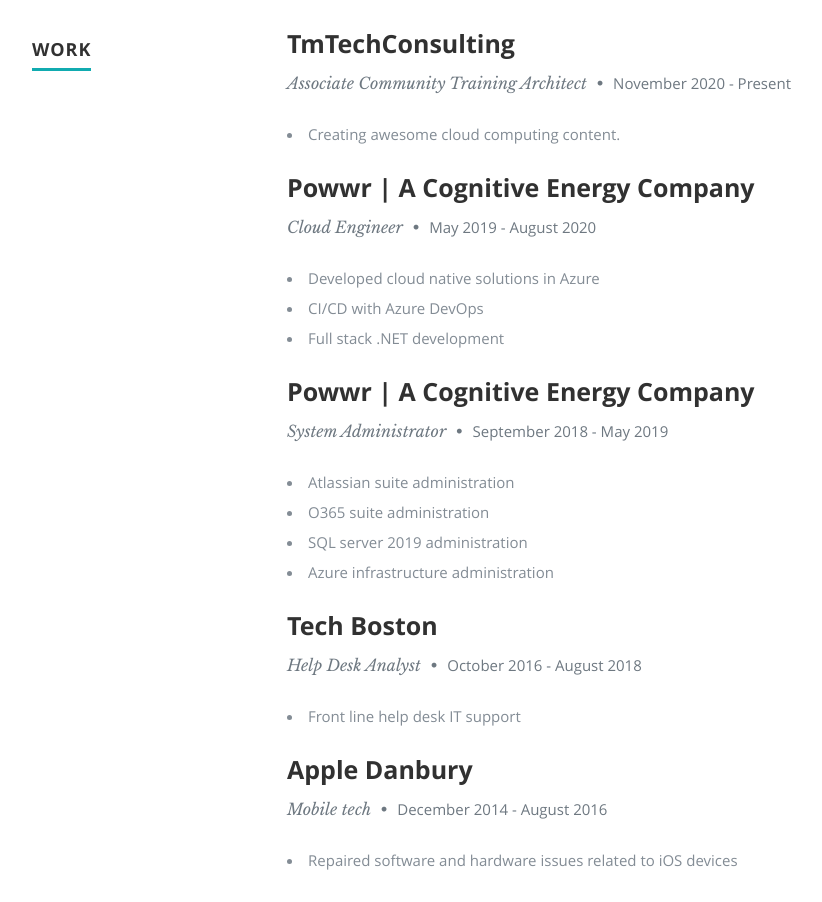
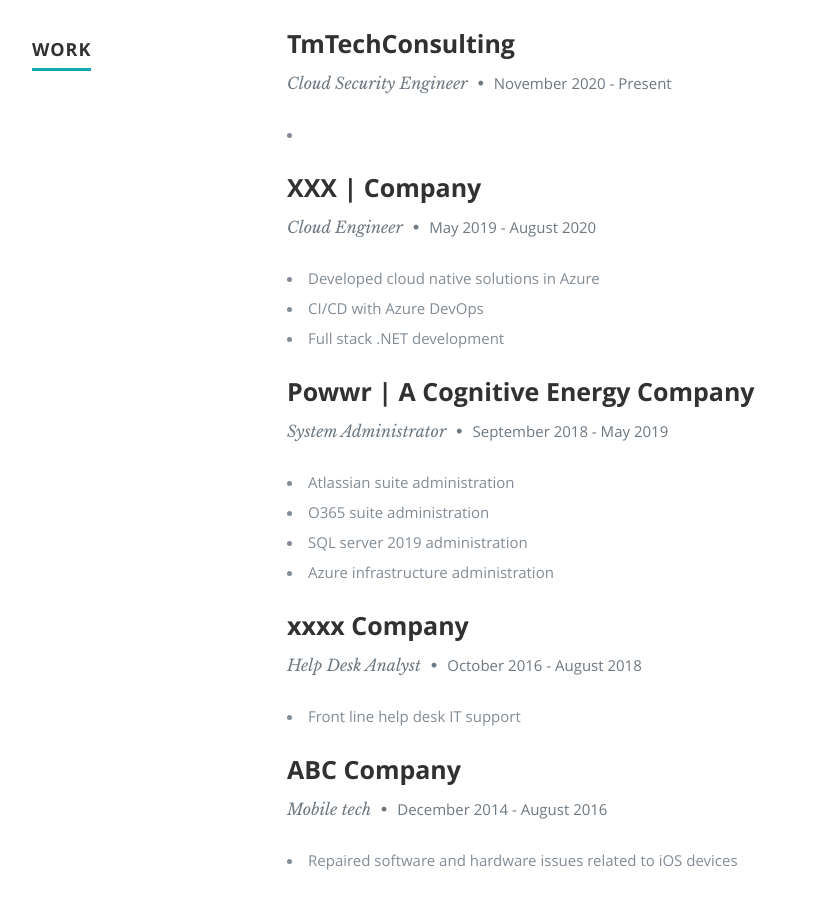
Before and after one commit to ajumayev/azure-rsume, a plain HTML site: page frontend/index.html in a window 1280 px wide. Shown: the part 1540-2442 px from the top of the page, without its empty margins (118-940 px from the left). Drawn offline with nearby package versions, Linux system fonts and the light colour scheme; no server answers.

Commit message:
adding few changes

```diff
--- a/frontend/index.html
+++ b/frontend/index.html
@@ -169,10 +169,10 @@
                <div class="twelve columns">
 
                   <h3>TmTechConsulting</h3>
-                  <p class="info">Associate Community Training Architect <span>&bull;</span> <em class="date">November 2020 - Present</em></p>
-
+                  <p class="info">
+                     Cloud Security Engineer <span>&bull;</span> <em class="date">November 2020 - Present</em></p>
                   <p>
-                  <li>Creating awesome cloud computing content.</li>
+                  <li></li>
                   </p>
 
                </div>
@@ -183,7 +183,7 @@
 
                <div class="twelve columns">
 
-                  <h3>Powwr | A Cognitive Energy Company</h3>
+                  <h3> XXX | Company</h3>
                   <p class="info">Cloud Engineer <span>&bull;</span> <em class="date">May 2019 - August 2020</em></p>
 
                   <p>
@@ -218,7 +218,7 @@
 
                <div class="twelve columns">
 
-                  <h3>Tech Boston</h3>
+                  <h3> xxxx Company</h3>
                   <p class="info">Help Desk Analyst <span>&bull;</span> <em class="date">October 2016 - August 2018</em></p>
 
                   <p>
@@ -233,7 +233,7 @@
 
                <div class="twelve columns">
 
-                  <h3>Apple Danbury</h3>
+                  <h3>ABC Company</h3>
                   <p class="info">Mobile tech <span>&bull;</span> <em class="date">December 2014 - August 2016</em></p>
 
                   <p>
```
